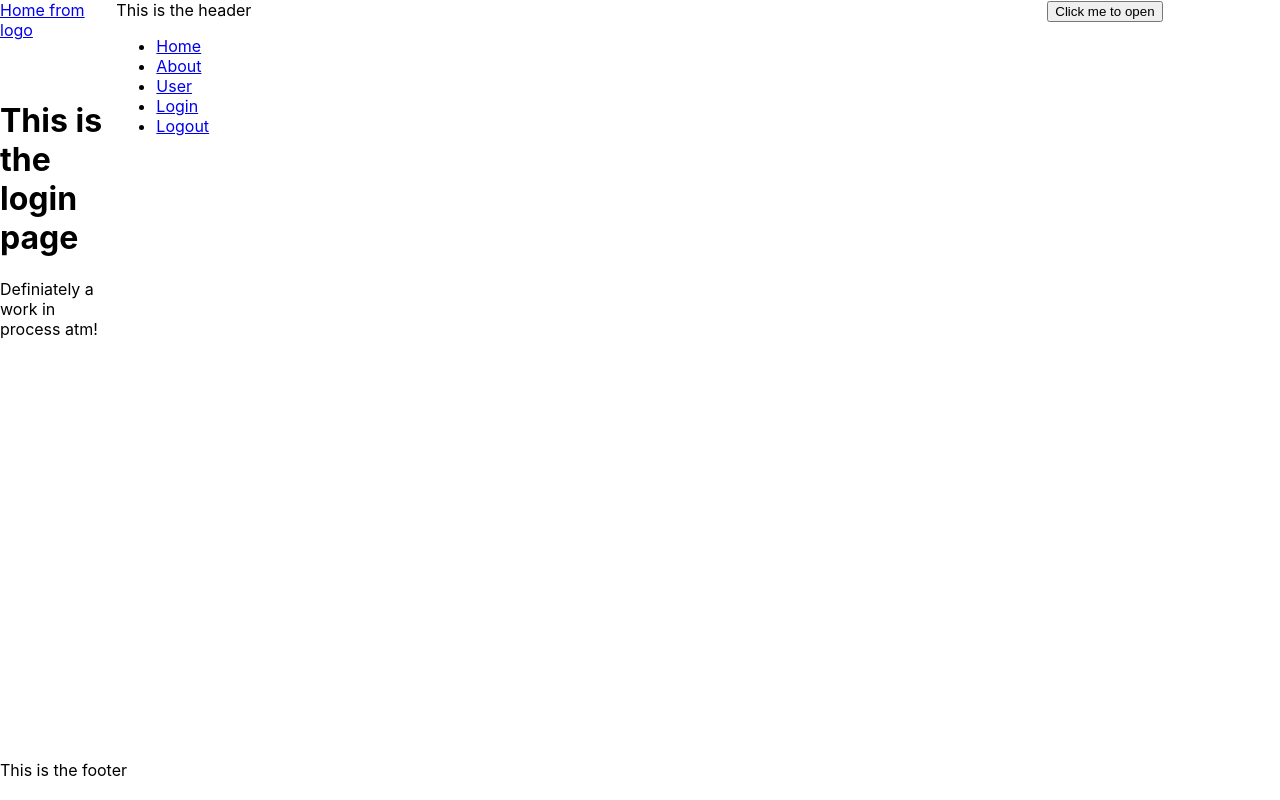
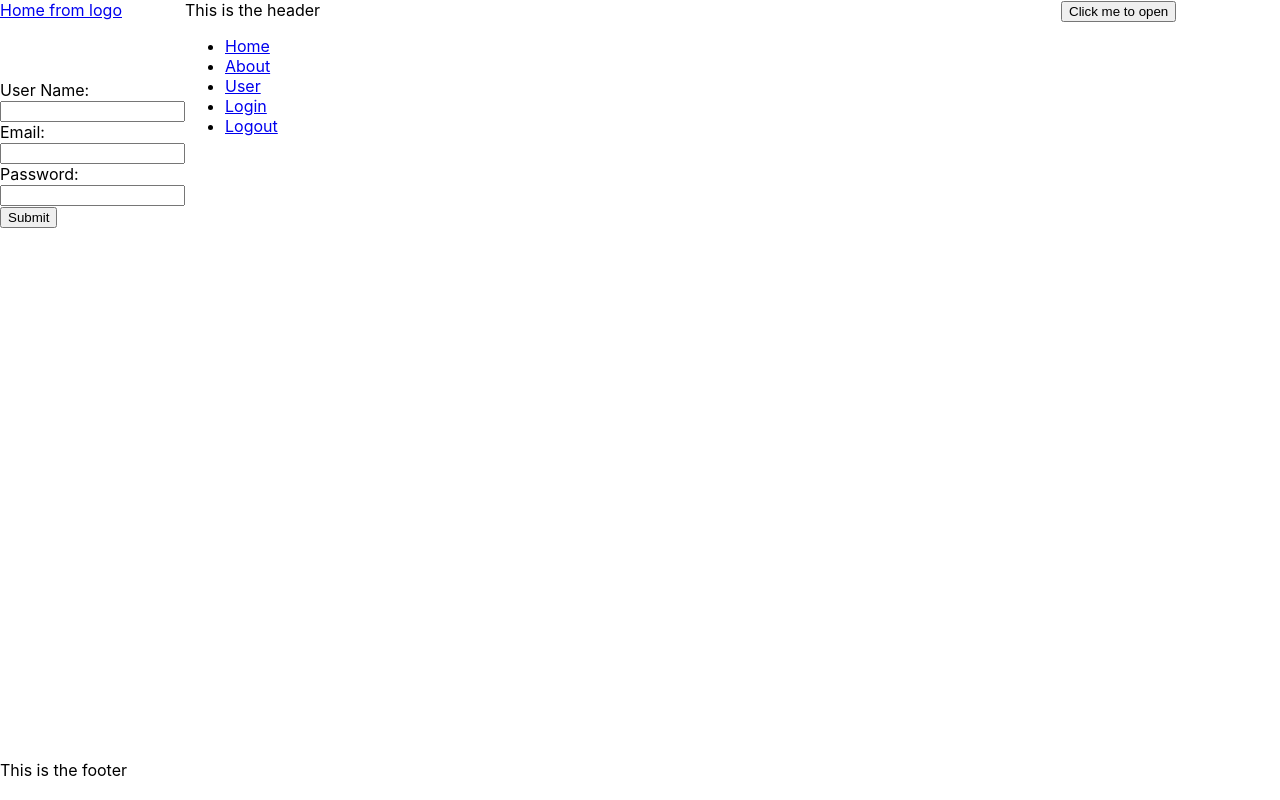
Before and after one commit to Cellv2/mern-auth-todo-app, a React (Create React App) app in the folder client/: page /login in a window 1280 px wide. Built offline with nearby package versions, Linux system fonts and the light colour scheme.

Commit message:
Add ability to create new user

```diff
--- a/client/src/components/User/Login.tsx
+++ b/client/src/components/User/Login.tsx
@@ -1,14 +1,102 @@
-import React from "react";
+// import React from "react";
+
+// type Props = {};
+
+// const Login = (props: Props) => {
+//     return (
+//         <div>
+//             <h1>This is the login page</h1>
+//             <p>Definiately a work in process atm!</p>
+//         </div>
+//     );
+// };
+
+// export default Login;
+
+import React, { Component } from "react";
 
 type Props = {};
-
-const Login = (props: Props) => {
-    return (
-        <div>
-            <h1>This is the login page</h1>
-            <p>Definiately a work in process atm!</p>
-        </div>
-    );
+type State = {
+    email: string;
+    username: string;
+    password: string;
 };
 
+class Login extends Component<Props, State> {
+    state: State = {
+        email: "",
+        username: "",
+        password: "",
+    };
+
+    handleInputOnChange = (
+        event: React.ChangeEvent<HTMLInputElement>
+    ): void => {
+        event.preventDefault();
+
+        const key = event.target.name;
+        const value = event.target.value;
+
+        this.setState((prevState: State) => ({
+            ...prevState,
+            [key]: value,
+        }));
+
+        return;
+    };
+
+    handleOnSubmit = async (
+        event: React.FormEvent<HTMLFormElement>
+    ): Promise<void> => {
+        event.preventDefault();
+
+        const body = {
+            username: this.state.username,
+            email: this.state.email,
+            password: this.state.password,
+        };
+
+        const request = await fetch(`/api/users/addUser`, {
+            method: "POST",
+            headers: { "Content-Type": "application/json;charset=utf-8" },
+            body: JSON.stringify(body),
+        });
+
+        const content = await request.json();
+        console.log(content);
+    };
+
+    render() {
+        return (
+            <form onSubmit={this.handleOnSubmit}>
+                <label htmlFor="username">User Name:</label>
+                <input
+                    name="username"
+                    type="text"
+                    value={this.state.username}
+                    onChange={this.handleInputOnChange}
+                />
+
+                <label htmlFor="email">Email:</label>
+                <input
+                    name="email"
+                    type="text"
+                    value={this.state.email}
+                    onChange={this.handleInputOnChange}
+                />
+
+                <label htmlFor="password">Password:</label>
+                <input
+                    name="password"
+                    type="text"
+                    value={this.state.password}
+                    onChange={this.handleInputOnChange}
+                    autoComplete="new-password"
+                />
+                <button type="submit">Submit</button>
+            </form>
+        );
+    }
+}
+
 export default Login;
```
Also changed, not shown: 2 other files (tests, documents, lock files or other folders).
